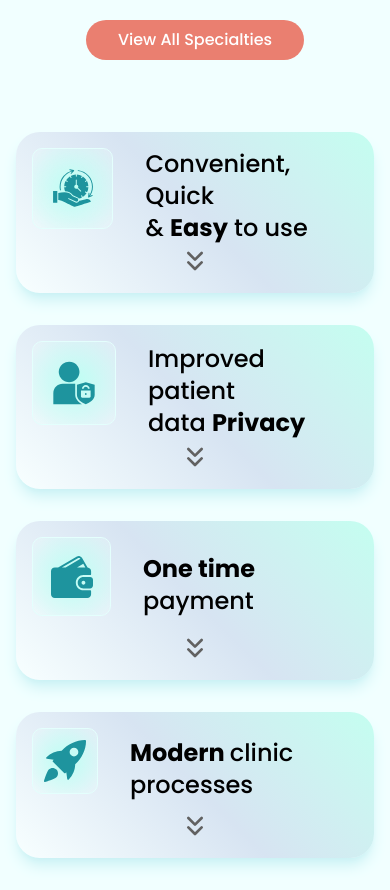
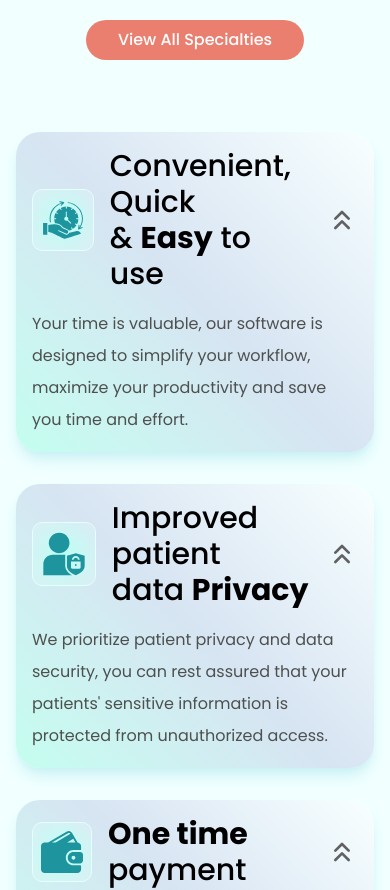
Before and after one commit to abdoSobhy1/clinisoft, a Next.js app: page / in a window 390 px wide. Shown: the part 1485-2375 px from the top of the page. Built offline with nearby package versions, Linux system fonts and the light colour scheme.

Commit message:
auto open and styling

```diff
--- a/app/(home)/components/features.tsx
+++ b/app/(home)/components/features.tsx
@@ -1,4 +1,6 @@
+'use client'
 import FeatureCard from "@/components/feature-card"
+import { useAccordionRows } from "@/hooks/useAccordionRows"
 
 const featuresList = [
     {
@@ -36,14 +38,25 @@
     }
 ];
 
+export default function Features() {
+    const { containerRef, handleCardToggle, getCardState } = useAccordionRows({
+        className: "feature-card"
+    });
 
-
-export default function Features() {
     return (
         <section className="py-12 px-4 relative before:content-[''] before:absolute before:w-full before:h-0.5  before:bg-linear-to-l before:from-[#1E949E00] before:via-[#1E949E] before:to-[#1E949E00] before:bottom-0 before:left-0">
-            <div className="max-w-7xl mx-auto grid grid-cols-1 md:grid-cols-[repeat(auto-fit,minmax(300px,1fr))] gap-8">
+            <div ref={containerRef} className="max-w-7xl mx-auto grid grid-cols-1 md:grid-cols-[repeat(auto-fit,minmax(300px,1fr))] gap-8">
                 {featuresList.map((feature, index) => (
-                    <FeatureCard key={index.toString()} title={feature.title} description={feature.description} icon={feature.icon} isWide={index === 3} />
+                    <FeatureCard
+                        key={index.toString()}
+                        title={feature.title}
+                        description={feature.description}
+                        icon={feature.icon}
+                        isWide={index === 3}
+                        isOpen={getCardState(index)}
+                        onToggle={() => handleCardToggle(index)}
+                        className="feature-card"
+                    />
                 ))}
             </div>
         </section>
--- a/app/(home)/components/value-section.tsx
+++ b/app/(home)/components/value-section.tsx
@@ -3,6 +3,7 @@
 import { useRef } from "react";
 import { useState } from "react";
 import { useEffect } from "react";
+import { useAccordionRows } from "@/hooks/useAccordionRows";
 
 const valueCards = [
     {
@@ -31,11 +32,13 @@
     }
 ]
 
-
 export default function ValueSection() {
     const sectionRef = useRef<HTMLDivElement>(null);
     const [startCounting, setStartCounting] = useState(false);
     const [isAnimated, setIsAnimated] = useState(false);
+    const { containerRef, handleCardToggle, getCardState } = useAccordionRows({
+        className: "value-card"
+    });
 
     useEffect(() => {
         const observer = new IntersectionObserver(
@@ -56,9 +59,19 @@
     return (
         <section ref={sectionRef} className="py-12 px-4">
             <h2 className="py-12 text-center text-2xl md:text-5xl font-semibold text-teal">How We Bring Value</h2>
-            <div className="max-w-7xl mx-auto grid grid-cols-1 md:grid-cols-[repeat(auto-fit,minmax(min(250px,95%),1fr))] gap-8">
-                {valueCards.map((card) => (
-                    <ValueCard key={card.title} stat={card.stat} title={card.title} description={card.description} icon={card.icon} shouldCount={startCounting} />
+            <div ref={containerRef} className="max-w-7xl mx-auto grid grid-cols-1 md:grid-cols-[repeat(auto-fit,minmax(min(250px,95%),1fr))] gap-8">
+                {valueCards.map((card, index) => (
+                    <ValueCard
+                        key={card.title}
+                        stat={card.stat}
+                        title={card.title}
+                        description={card.description}
+                        icon={card.icon}
+                        shouldCount={startCounting}
+                        isOpen={getCardState(index)}
+                        onToggle={() => handleCardToggle(index)}
+                        className="value-card"
+                    />
                 ))}
             </div>
         </section>
--- a/components/accordion.tsx
+++ b/components/accordion.tsx
@@ -7,15 +7,24 @@
     children: React.ReactNode;
     initialHeight?: number;
     className?: string;
+    isOpen?: boolean;
+    onToggle?: () => void;
+    hideButton?: string;
 }
 
-export default function Accordion({ children, initialHeight = 0, className }: AccordionProps) {
-    const [isOpen, setIsOpen] = useState<boolean>(false);
+export default function Accordion({ children, initialHeight = 0, className, isOpen: controlledIsOpen, onToggle, hideButton }: AccordionProps) {
+    const [uncontrolledIsOpen, setUncontrolledIsOpen] = useState<boolean>(false);
     const contentRef = useRef<HTMLDivElement>(null);
     const [height, setHeight] = useState(initialHeight);
 
+    const isOpen = controlledIsOpen ?? uncontrolledIsOpen;
+
     const handleClick = () => {
-        setIsOpen((prev) => !prev);
+        if (onToggle) {
+            onToggle();
+        } else {
+            setUncontrolledIsOpen(prev => !prev);
+        }
     };
 
     useEffect(() => {
@@ -34,12 +43,11 @@
                     opacity: !initialHeight ? isOpen ? 1 : 0 : 1,
                 }}
             >
-
                 {children}
             </div>
             <button
                 onClick={handleClick}
-                className="mx-auto"
+                className={cn("mx-auto", hideButton)}
             >
                 <ChevronsDown
                     className={`text-[#616161] w-8 h-8 ${isOpen ? "rotate-180" : ""}`}
--- a/components/feature-card.tsx
+++ b/components/feature-card.tsx
@@ -1,32 +1,47 @@
-
 import { cn } from "@/lib/utils";
 import Image from "next/image";
 import Accordion from "@/components/accordion";
+import { ChevronsDown } from "lucide-react";
+import { useAutoOpenOnView } from "@/hooks/useAutoOpenOnView";
 
 type FeatureCardProps = {
     description: string;
     icon: string;
-    isWide?: boolean
-    title: React.ReactNode
+    isWide?: boolean;
+    title: React.ReactNode;
+    isOpen?: boolean;
+    onToggle?: () => void;
+    className?: string;
 }
 
-export default function FeatureCard({ description, icon, isWide, title }: FeatureCardProps) {
+export default function FeatureCard({ description, icon, isWide, title, isOpen, onToggle, className }: FeatureCardProps) {
     const imageAlt = icon.split("/").pop()?.split(".")[0].toString() ?? "";
+    const cardRef = useAutoOpenOnView(isOpen, onToggle);
+
     return (
-        <div className={cn(
-            "rounded-3xl -bg-linear-135 from-[#c4fef0] via-[#d7e4f2] to-[rgba(255,255,255,0.5)] p-4 shadow-lg shadow-[#c9f1f4] h-full flex flex-col stroke-1 stroke-[#D7E4F2]",
-            isWide ? "lg:col-span-3 lg:items-center lg:text-center" : ""
+        <div ref={cardRef} className={cn(
+            "rounded-3xl bg-linear-45 md:-bg-linear-135 from-[#c4fef0] via-[#d7e4f2] to-[rgba(255,255,255,0.5)] p-4 shadow-lg shadow-[#c9f1f4] h-full flex flex-col justify-between stroke-1 stroke-[#D7E4F2]",
+            isWide ? "lg:col-span-3 lg:items-center lg:text-center" : "",
+            className
         )}>
-            <div className="flex gap-8 items-center">
+            <div className="flex gap-4 items-center justify-between md:justify-start">
                 <div className={cn(
-                    "rounded-lg bg-[#ffffff33] bg-radial from-[#bcfff3] to-[#BAE5E900] border-1 border-[#E4FFFD] aspect-square w-[84px] flex items-center justify-center mb-4",
+                    "rounded-lg bg-[#ffffff33] bg-radial from-[#bcfff3] to-[#BAE5E900] border-1 border-[#E4FFFD] aspect-square w-[84px] flex items-center justify-center",
                     isWide ? "lg:mx-auto" : ""
                 )}>
                     <Image src={icon} alt={imageAlt} width={42} height={42} />
                 </div>
-                <h3 className="text-black font-medium text-2xl">{title}</h3>
+                <h3 className="text-black font-medium text-3xl">{title}</h3>
+                <button
+                    onClick={onToggle}
+                    className="md:hidden"
+                >
+                    <ChevronsDown
+                        className={`text-[#616161] w-8 h-8 ${isOpen ? "rotate-180" : ""}`}
+                    />
+                </button>
             </div>
-            <Accordion>
+            <Accordion isOpen={isOpen} onToggle={onToggle} hideButton="hidden md:block">
                 <p className="text-[#4d504f] leading-8 pt-4">{description}</p>
             </Accordion>
         </div>
--- a/components/value-card.tsx
+++ b/components/value-card.tsx
@@ -1,6 +1,10 @@
 import { useCountUp } from "@/hooks/useCountup";
 import Image from "next/image";
 import Accordion from "./accordion";
+import { cn } from "@/lib/utils";
+import { ChevronsDown } from "lucide-react";
+import { useAutoOpenOnView } from "@/hooks/useAutoOpenOnView";
+import { useEffect } from "react";
 
 type ValueCardProps = {
     stat: number;
@@ -8,21 +12,33 @@
     description: string;
     icon: string;
     shouldCount: boolean;
+    isOpen?: boolean;
+    onToggle?: () => void;
+    className?: string;
 }
 
-export default function ValueCard({ stat, title, description, icon, shouldCount }: ValueCardProps) {
-
-
+export default function ValueCard({ stat, title, description, icon, shouldCount, isOpen, onToggle, className }: ValueCardProps) {
+    // const cardRef = useAutoOpenOnView(isOpen, onToggle);
     const count = useCountUp(shouldCount ? stat : 0, 1500);
 
     return (
-        <div className="rounded-3xl bg-white p-4 shadow-md h-full text-center">
-            <div className="mb-8">
-                <Image src={icon} alt={title} width={60} height={60} className="mx-auto mb-4" />
-                <p className="text-teal text-5xl font-semibold">{count} %</p>
-                <h3 className="text-[24px] font-semibold text-[#1e949e]">{title}</h3>
+        <div className={cn("rounded-3xl bg-white p-4 shadow-md h-full text-center flex flex-col justify-between", className)}>
+            <div className="md:mb-8 flex justify-between items-center md:block">
+                <Image src={icon} alt={title} width={60} height={60} className="md:mx-auto md:mb-4" />
+                <div>
+                    <p className="text-teal text-5xl font-semibold">{count} %</p>
+                    <h3 className="text-[24px] font-semibold text-[#1e949e]">{title}</h3>
+                </div>
+                <button
+                    onClick={onToggle}
+                    className="md:hidden"
+                >
+                    <ChevronsDown
+                        className={`text-[#1E949E] w-8 h-8 ${isOpen ? "rotate-180" : ""} opacity-50`}
+                    />
+                </button>
             </div>
-            <Accordion>
+            <Accordion isOpen={isOpen} onToggle={onToggle} hideButton="hidden md:block">
                 <p className="text-[#4d504f] text-lg leading-8">{description}</p>
             </Accordion>
         </div>
--- /dev/null
+++ b/hooks/useAccordionRows.ts
@@ -0,0 +1,107 @@
+import { useEffect, useRef, useState } from "react";
+
+interface UseAccordionRowsOptions {
+  className?: string;
+  onRowStateChange?: (rowStates: { [key: string]: boolean }) => void;
+}
+
+export function useAccordionRows({
+  className = "accordion-card",
+  onRowStateChange,
+}: UseAccordionRowsOptions = {}) {
+  const [rowStates, setRowStates] = useState<{ [key: string]: boolean }>({});
+  const containerRef = useRef<HTMLDivElement>(null);
+
+  const updateRowStates = () => {
+    if (!containerRef.current) return;
+
+    const cards = containerRef.current.querySelectorAll(`.${className}`);
+    const newRowStates: { [key: string]: boolean } = {};
+    let currentRow: number[] = [];
+    let currentTop = -1;
+
+    cards.forEach((card, index) => {
+      const rect = card.getBoundingClientRect();
+
+      if (currentTop === -1) {
+        currentTop = rect.top;
+      }
+
+      if (rect.top === currentTop) {
+        currentRow.push(index);
+      } else {
+        const rowKey = currentRow.join("-");
+        newRowStates[rowKey] = rowStates[rowKey] ?? false;
+        currentRow = [index];
+        currentTop = rect.top;
+      }
+    });
+
+    if (currentRow.length > 0) {
+      const rowKey = currentRow.join("-");
+      newRowStates[rowKey] = rowStates[rowKey] ?? false;
+    }
+
+    setRowStates(newRowStates);
+    onRowStateChange?.(newRowStates);
+  };
+
+  useEffect(() => {
+    updateRowStates();
+    window.addEventListener("resize", updateRowStates);
+    return () => window.removeEventListener("resize", updateRowStates);
+  }, []);
+
+  const handleCardToggle = (index: number) => {
+    const cards = containerRef.current?.querySelectorAll(`.${className}`);
+    if (!cards) return;
+
+    const card = cards[index];
+    const rect = card.getBoundingClientRect();
+    const rowIndices: number[] = [];
+
+    cards.forEach((c, i) => {
+      const r = c.getBoundingClientRect();
+      if (r.top === rect.top) {
+        rowIndices.push(i);
+      }
+    });
+
+    const rowKey = rowIndices.join("-");
+    setRowStates((prev) => {
+      const newStates = {
+        ...prev,
+        [rowKey]: !prev[rowKey],
+      };
+      onRowStateChange?.(newStates);
+      return newStates;
+    });
+  };
+
+  const getCardState = (index: number) => {
+    const cards = containerRef.current?.querySelectorAll(`.${className}`);
+    if (!cards) return false;
+
+    const card = cards[index];
+    const rect = card.getBoundingClientRect();
+    const rowIndices: number[] = [];
+
+    cards.forEach((c, i) => {
+      const r = c.getBoundingClientRect();
+      if (r.top === rect.top) {
+        rowIndices.push(i);
+      }
+    });
+
+    const rowKey = rowIndices.join("-");
+    return rowStates[rowKey] ?? false;
+  };
+
+  return {
+    containerRef,
+    handleCardToggle,
+    getCardState,
+    rowStates,
+    updateRowStates,
+  };
+}
--- /dev/null
+++ b/hooks/useAutoOpenOnView.ts
@@ -0,0 +1,45 @@
+import { useEffect, useRef } from "react";
+
+export function useAutoOpenOnView(
+  isOpen: boolean | undefined,
+  onToggle: (() => void) | undefined,
+  delay = 500
+) {
+  const timeoutRef = useRef<NodeJS.Timeout | undefined>(undefined);
+  const elementRef = useRef<HTMLDivElement>(null);
+
+  useEffect(() => {
+    if (!elementRef.current || !onToggle || isOpen) {
+      return;
+    }
+
+    const observer = new IntersectionObserver(
+      ([entry]) => {
+        if (entry.isIntersecting && entry.intersectionRatio >= 0.75) {
+          timeoutRef.current = setTimeout(() => {
+            onToggle();
+          }, delay);
+        } else {
+          if (timeoutRef.current) {
+            clearTimeout(timeoutRef.current);
+          }
+        }
+      },
+      {
+        threshold: [0.75],
+        rootMargin: "0px",
+      }
+    );
+
+    observer.observe(elementRef.current);
+
+    return () => {
+      observer.disconnect();
+      if (timeoutRef.current) {
+        clearTimeout(timeoutRef.current);
+      }
+    };
+  }, [isOpen, onToggle, delay]);
+
+  return elementRef;
+}
```
